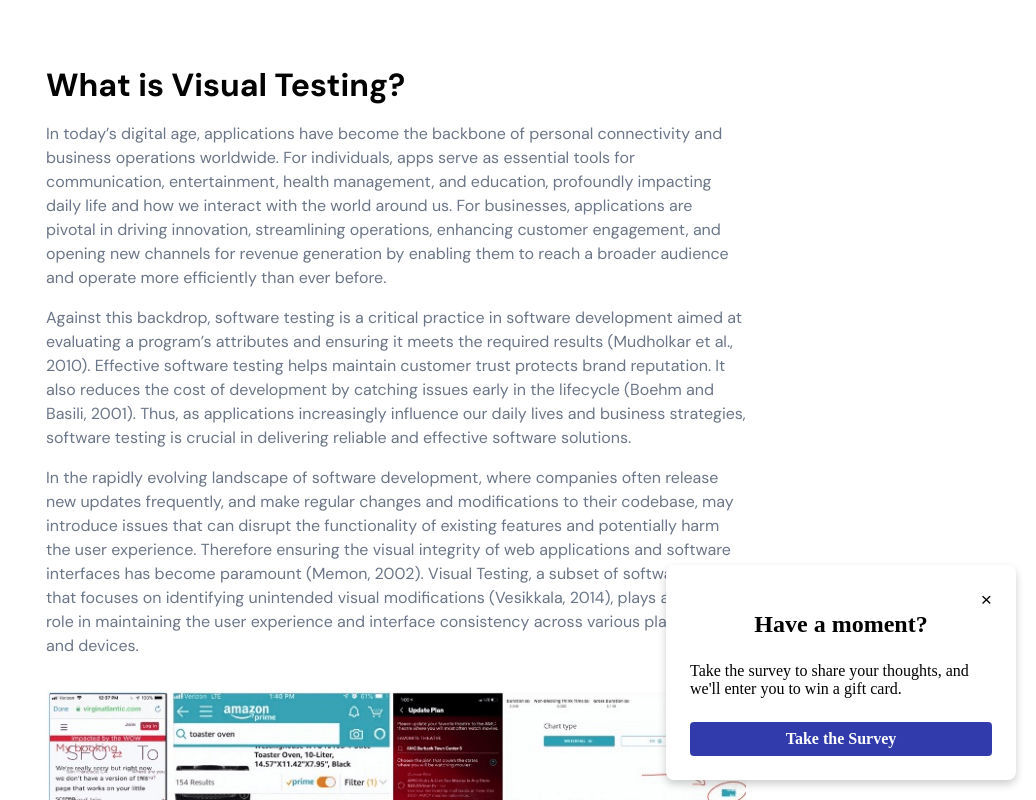
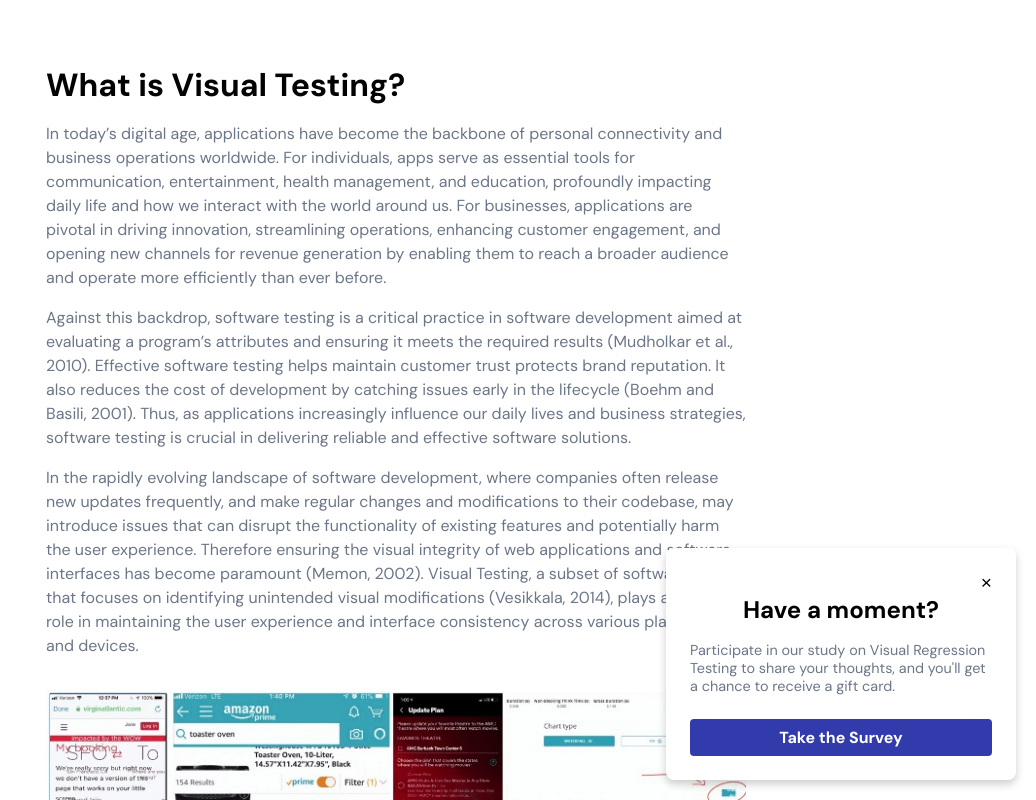
Before and after one commit to FabioMiguel2000/eVRT-questionaire, a React (Vite) app: page / in a window 1280 px wide. Shown: the top 800 px of the page, without its empty margins (244-1280 px from the left). Built offline with nearby package versions, Linux system fonts and the light colour scheme.

Commit message:
feat: improved survey popup styling

```diff
--- a/src/components/SurveyPopup.css
+++ b/src/components/SurveyPopup.css
@@ -1,4 +1,5 @@
 .survey-popup {
+  font-family: var(--font-base);
   position: fixed;
   bottom: 20px;
   right: 20px;
@@ -18,10 +19,12 @@
 }
 
 .survey-popup-content h2 {
-  margin-bottom: 1.5rem;
+  margin-bottom: 1rem;
 }
 .survey-popup-content p {
+  font-size: 0.9rem;
   margin-bottom: 0.5rem;
+  color: var(--gray-color);
 }
 
 .survey-popup-close {
--- a/src/components/SurveyPopup.tsx
+++ b/src/components/SurveyPopup.tsx
@@ -1,5 +1,5 @@
-import React, { useState } from 'react';
-import './SurveyPopup.css';
+import React, { useState } from "react";
+import "./SurveyPopup.css";
 
 const SurveyPopup = () => {
   const [isOpen, setIsOpen] = useState(true);
@@ -12,10 +12,20 @@ const SurveyPopup = () => {
     isOpen && (
       <div className="survey-popup">
         <div className="survey-popup-content">
-          <button className="survey-popup-close" onClick={closePopup}>×</button>
+          <button className="survey-popup-close" onClick={closePopup}>
+            ×
+          </button>
           <h2>Have a moment?</h2>
-          <p>Take the survey to share your thoughts, and we'll enter you to win a gift card.</p>
-          <a className="survey-popup-link" href="https://docs.google.com/forms/d/e/1FAIpQLSdDQvZhmvPtiNd-uHi3CvVMs5nEwklO71upTW1rYTIYPiboEA/viewform" target="_blank" rel="noopener noreferrer">
+          <p>
+            Participate in our study on Visual Regression Testing to share your
+            thoughts, and you'll get a chance to receive a gift card.
+          </p>
+          <a
+            className="survey-popup-link"
+            href="https://docs.google.com/forms/d/e/1FAIpQLSdDQvZhmvPtiNd-uHi3CvVMs5nEwklO71upTW1rYTIYPiboEA/viewform"
+            target="_blank"
+            rel="noopener noreferrer"
+          >
             Take the Survey
           </a>
         </div>
```
